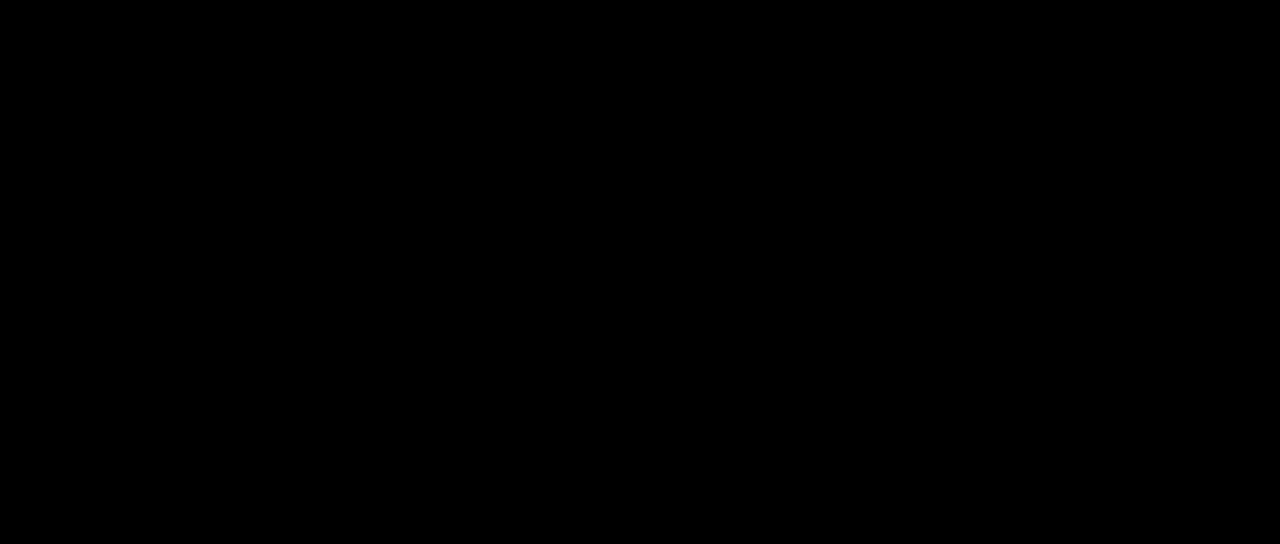
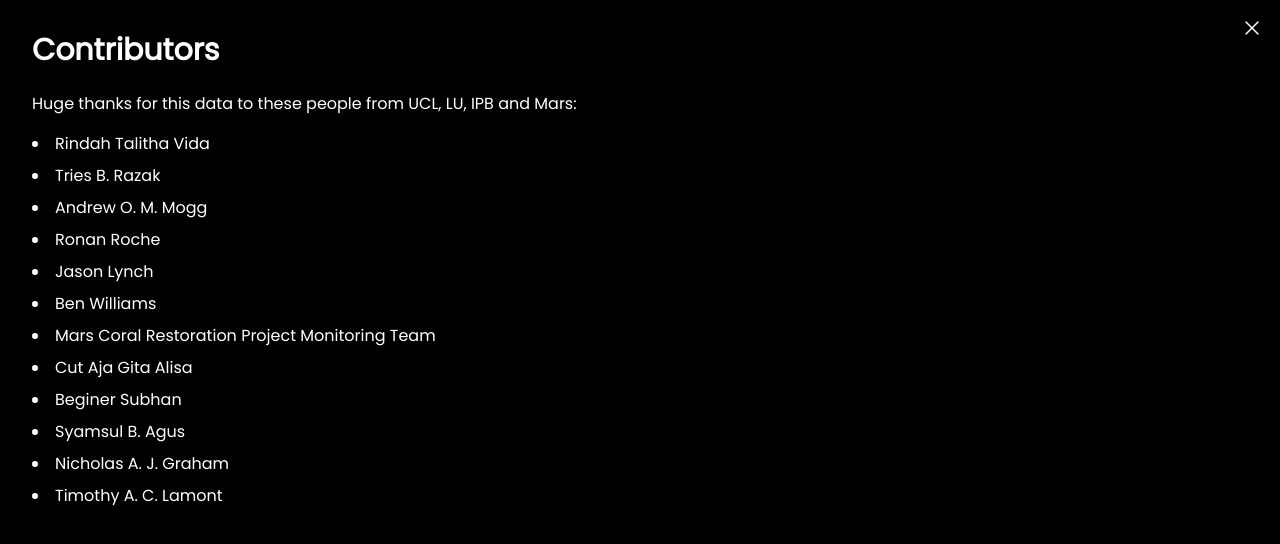
Before and after one commit to nozdrenkov/wildflow-3d, a Next.js app: page /1/contributors in a window 1280 px wide. Before the commit this address had no page. Shown: the top 544 px of the page. Built offline with nearby package versions, Linux system fonts and the light colour scheme.

Commit message:
add contributors

```diff
--- /dev/null
+++ b/app/[modelId]/contributors/page.tsx
@@ -0,0 +1,42 @@
+import Link from "next/link";
+import { XMarkIcon } from "@heroicons/react/24/solid";
+
+export default function Contributors({
+  params,
+}: {
+  params: { modelId: string };
+}) {
+  const { modelId } = params;
+
+  const contributors = [
+    "Rindah Talitha Vida",
+    "Tries B. Razak",
+    "Andrew O. M. Mogg",
+    "Ronan Roche",
+    "Jason Lynch",
+    "Ben Williams",
+    "Mars Coral Restoration Project Monitoring Team",
+    "Cut Aja Gita Alisa",
+    "Beginer Subhan",
+    "Syamsul B. Agus",
+    "Nicholas A. J. Graham",
+    "Timothy A. C. Lamont",
+  ];
+
+  return (
+    <div className="min-h-screen bg-black text-white p-8 relative">
+      <Link href={`/${modelId}`} className="absolute top-4 right-4">
+        <XMarkIcon className="h-6 w-6 text-white hover:text-gray-300" />
+      </Link>
+      <h1 className="text-3xl font-bold mb-6">Contributors</h1>
+      <p className="mb-4">
+        Huge thanks for this data to these people from UCL, LU, IPB and Mars:
+      </p>
+      <ul className="list-disc list-inside space-y-2">
+        {contributors.map((contributor, index) => (
+          <li key={index}>{contributor}</li>
+        ))}
+      </ul>
+    </div>
+  );
+}
--- a/app/[modelId]/page.tsx
+++ b/app/[modelId]/page.tsx
@@ -26,7 +26,9 @@ export default function ModelViewer() {
         </Link>
       </div>
       <div className="absolute bottom-0 right-0 z-50 bg-black/70 px-2.5 py-1 text-white font-poppins text-sm leading-[1.4] text-right">
-        Data: UCL, LU, IPB...
+        <Link href={`/${modelId}/contributors`} className="hover:underline">
+          Data: UCL, LU, IPB...
+        </Link>
       </div>
     </div>
   );
--- a/package.json
+++ b/package.json
@@ -9,6 +9,7 @@
     "lint": "next lint"
   },
   "dependencies": {
+    "@heroicons/react": "^2.1.5",
     "@mkkellogg/gaussian-splats-3d": "^0.4.5",
     "next": "14.2.13",
     "react": "^18",
```
Also changed, not shown: 1 other file (tests, documents, lock files or other folders).
